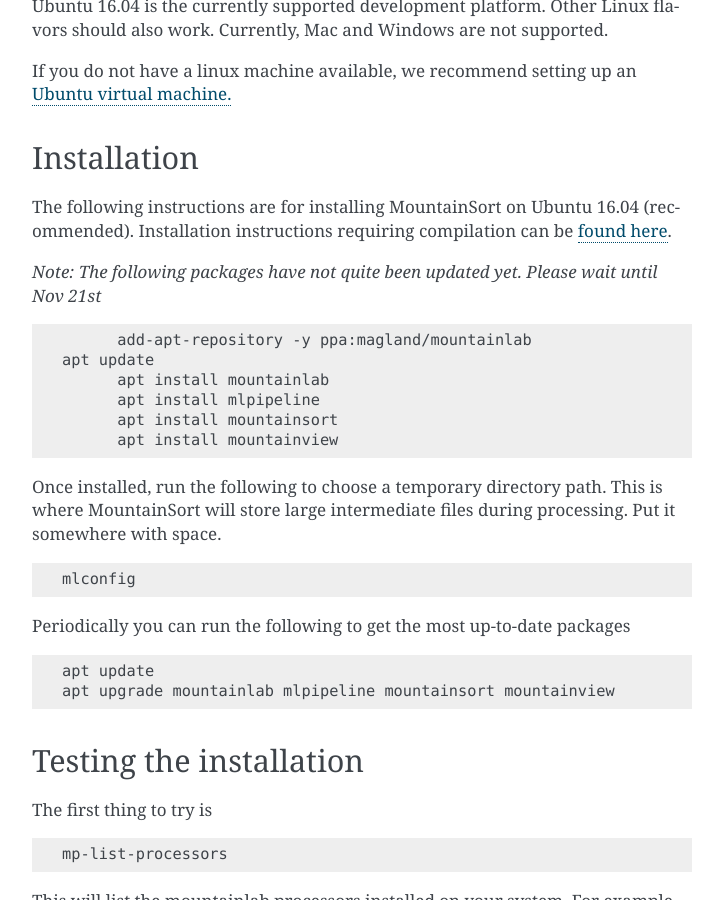
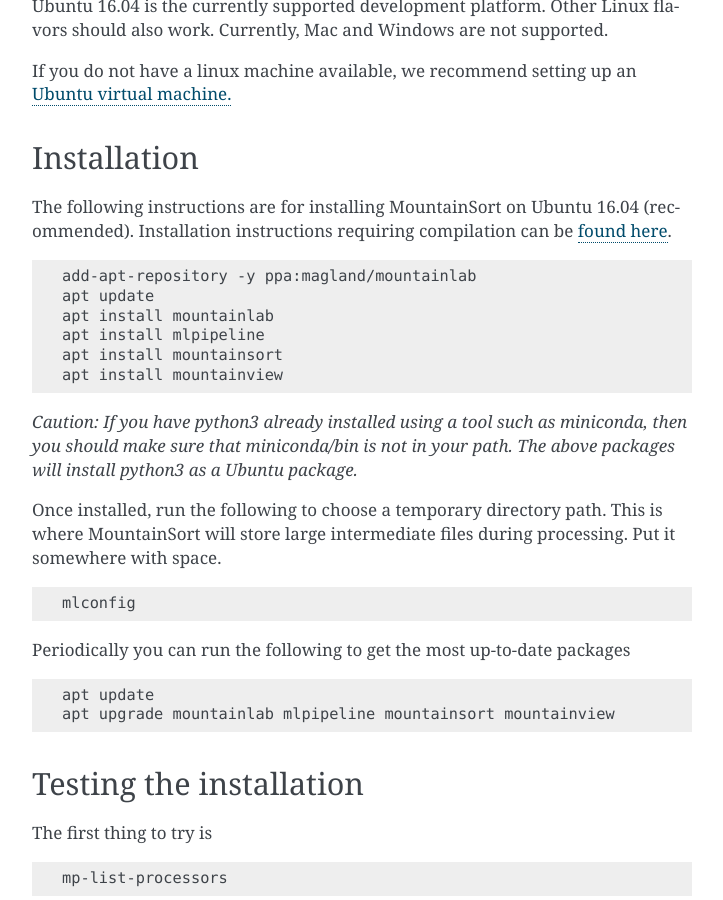
Before and after one commit to scratcharchive/mountainsort_examples, a Sphinx documentation site: the page built from docs/source/index.rst, in a window 1280 px wide and 900 px high, scrolled down 831 px. Shown: the whole window, without its empty margins (388-1111 px from the left). Built offline with Sphinx 7.4.7, drawn with Linux system fonts in a browser that asks for light colours; pages that are not in the unit, such as notebooks, are missing from menus.

Commit message:
fix spacing

```diff
--- a/docs/source/index.rst
+++ b/docs/source/index.rst
@@ -30,16 +30,16 @@
 
 The following instructions are for installing MountainSort on Ubuntu 16.04 (recommended). Installation instructions requiring compilation can be :doc:`found here <installation_advanced>`.
 
-*Note: The following packages have not quite been updated yet. Please wait until Nov 21st*
-
 .. code:: bash
 
-	add-apt-repository -y ppa:magland/mountainlab
+  add-apt-repository -y ppa:magland/mountainlab
   apt update
-	apt install mountainlab
-	apt install mlpipeline
-	apt install mountainsort
-	apt install mountainview
+  apt install mountainlab
+  apt install mlpipeline
+  apt install mountainsort
+  apt install mountainview
+
+*Caution: If you have python3 already installed using a tool such as miniconda, then you should make sure that miniconda/bin is not in your path. The above packages will install python3 as a Ubuntu package.*
 
 Once installed, run the following to choose a temporary directory path. This is where MountainSort will store large intermediate files during processing. Put it somewhere with space.
 
```
